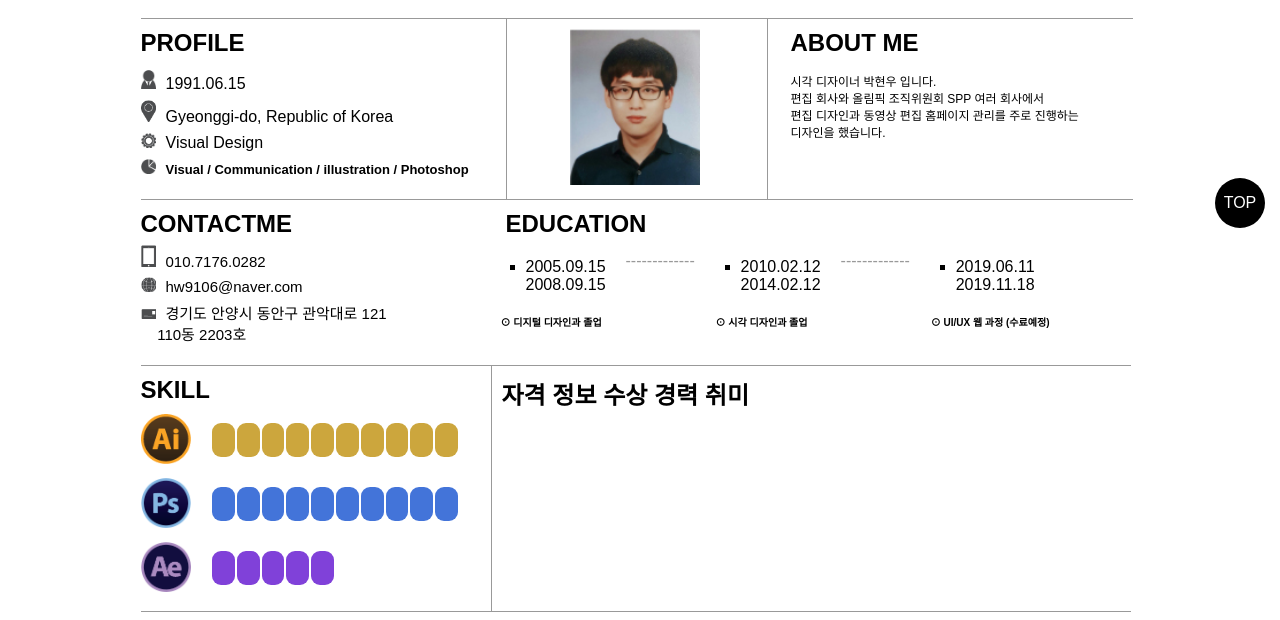
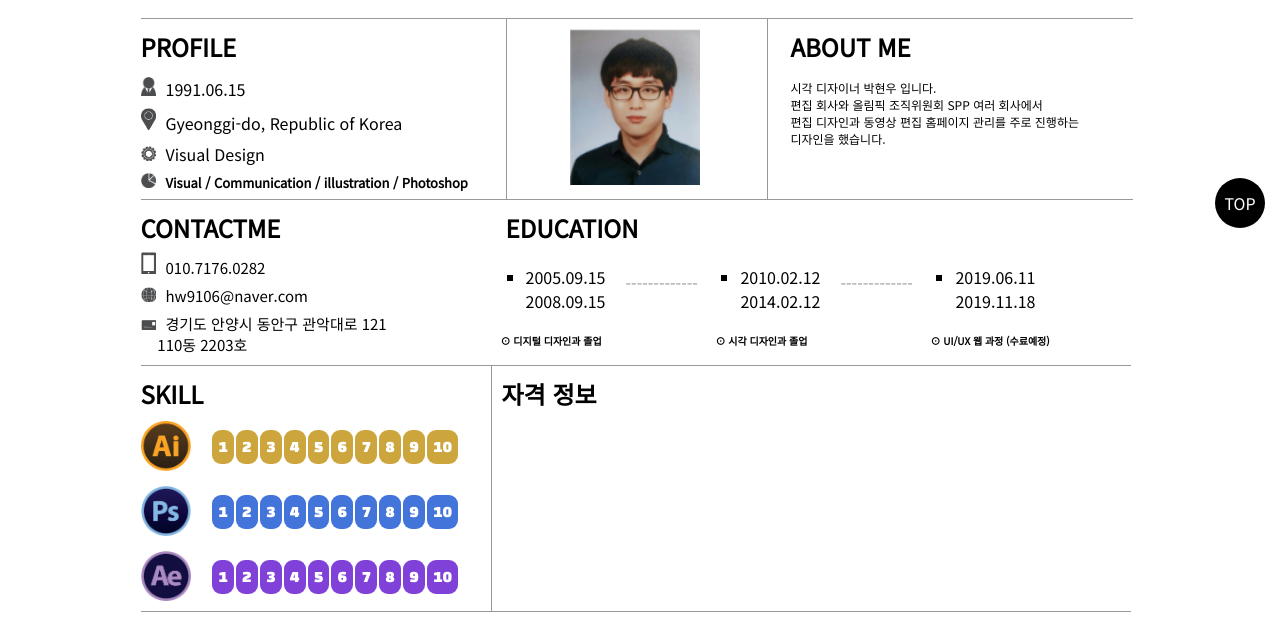
Before and after one commit to hw9106/-index.html, a plain HTML site: page index.html in a window 1280 px wide. Shown: the part 172-792 px from the top of the page. Drawn offline with Linux system fonts and the light colour scheme.

Commit message:
Update index.html

```diff
--- a/index.html
+++ b/index.html
@@ -4,6 +4,9 @@
 	<meta charset="UTF-8">
 	<title> Design Resume </title>
 	<link rel="stylesheet" href="css.css">
+	<link href="https://fonts.googleapis.com/css?family=Nanum+Gothic&display=swap" rel="stylesheet">
+	<link href="https://fonts.googleapis.com/css?family=Black+Han+Sans&display=swap" rel="stylesheet">
+	<link href="https://fonts.googleapis.com/css?family=Noto+Sans+KR&display=swap" rel="stylesheet">
 	<style>
 
 	</style>
@@ -73,16 +76,16 @@
 				<img src="ai.png" alt="" id="ai">
 				<table class="all02 ai01">
 					<tr>
-						<td></td>
-						<td></td>
-						<td></td>
-						<td></td>
-						<td></td>
-						<td></td>
-						<td></td>
-						<td></td>
-						<td></td>
-						<td></td>
+						<td>1</td>
+						<td>2</td>
+						<td>3</td>
+						<td>4</td>
+						<td>5</td>
+						<td>6</td>
+						<td>7</td>
+						<td>8</td>
+						<td>9</td>
+						<td>10</td>
 					</tr>
 				</table>
 			</div>
@@ -90,16 +93,16 @@
 				<img src="ps.png" alt="" id="ps">
 				<table class="all02 ps01" >
 					<tr>
-						<td></td>
-						<td></td>
-						<td></td>
-						<td></td>
-						<td></td>
-						<td></td>
-						<td></td>
-						<td></td>
-						<td></td>
-						<td></td>
+						<td>1</td>
+						<td>2</td>
+						<td>3</td>
+						<td>4</td>
+						<td>5</td>
+						<td>6</td>
+						<td>7</td>
+						<td>8</td>
+						<td>9</td>
+						<td>10</td>
 					</tr>
 				</table>
 			</div>
@@ -107,16 +110,16 @@
 				<img src="ae.png" alt="" id="ae">
 					<table class="all02 ae01" >
 					<tr>
-						<td></td>
-						<td></td>
-						<td></td>
-						<td></td>
-						<td></td>
-						<th></th>
-						<th> </th>
-						<th> </th>
-						<th> </th>
-						<th> </th>
+						<td>1</td>
+						<td>2</td>
+						<td>3</td>
+						<td>4</td>
+						<td>5</td>
+						<td>6</td>
+						<td>7</td>
+						<td>8</td>
+						<td>9</td>
+						<td>10</td>
 					</tr>
 				</table>
 			</div>
@@ -124,19 +127,15 @@
 
 
 		<div id="body3_2">
-			<h2>자격 정보 수상 경력 취미</h2>
+			<h2>자격 정보</h2>
 
 		</div>
 	</div>
 	<div id="body4">
-		<p></p>
-		<p></p>
-		<p></p>
-		<p></p>
+		<h2>수상경력</h2>
 	</div>
 	<div id="body5">
-		<div></div>
-		<div></div>
+		<h2>취미, 특기</h2>
 	</div>
 </body>
 </html>
```
